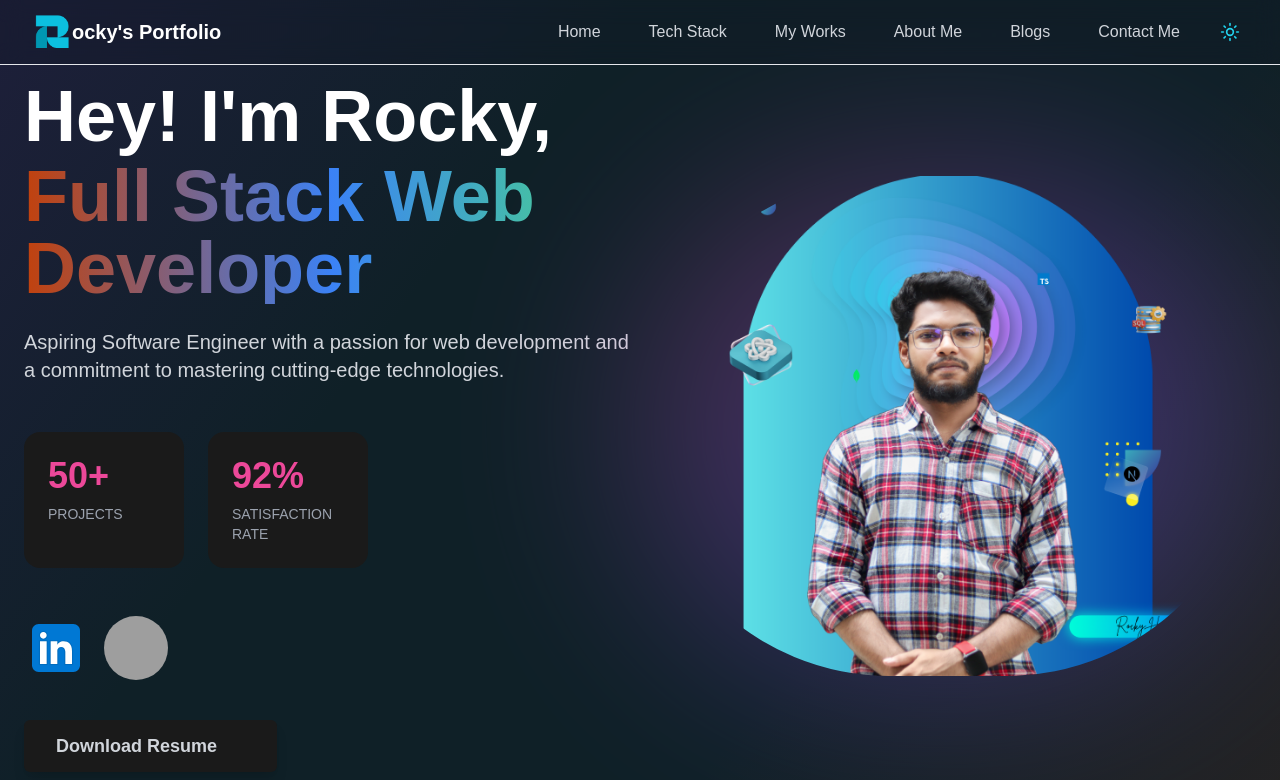
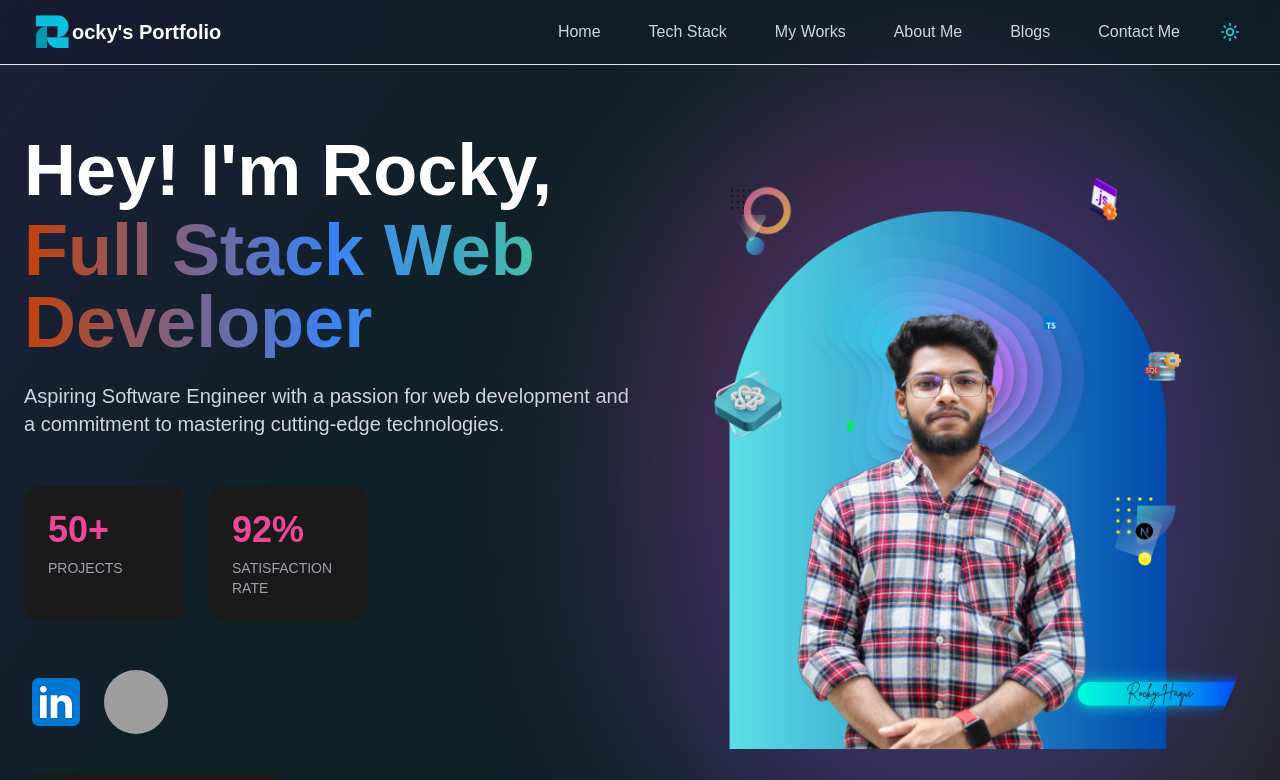
Before and after one commit to rockyhaque/rocky-haque-portfolio, a Next.js app: page / in a window 1280 px wide. Shown: the top 780 px of the page. Built offline with nearby package versions, Linux system fonts and the light colour scheme; grey boxes are pictures that could not be loaded.

Commit message:
deploy v2

```diff
--- a/src/app/layout.tsx
+++ b/src/app/layout.tsx
@@ -18,7 +18,7 @@ const geistMono = localFont({
 
 export const metadata: Metadata = {
   title: "Rocky Haque Portfolio",
-  description: "Generated by create next app",
+  description: "A Web Developer Portfolio",
 };
 
 export default function RootLayout({
--- a/src/components/HeroSection/HeroSection.tsx
+++ b/src/components/HeroSection/HeroSection.tsx
@@ -117,17 +117,18 @@ const HeroSection = () => {
   animate={{ opacity: 1, scale: 1 }}
   transition={{ duration: 0.8 }}
 >
-            <div className="relative w-full h-[400px] md:h-[500px] lg:h-[900]">
+  <div className="relative w-full h-[400px] md:h-[500px] lg:h-[600px] xl:h-[800px]">
     <div className="absolute inset-0 bg-gradient-to-br from-pink-500 via-purple-500 to-indigo-500 rounded-full filter blur-[100px] opacity-30"></div>
     <Image
       src="/assets/img/hero-banner.png"
       alt="Rocky Haque"
-                width={400}
-                height={400}
-                className="absolute inset-0 w-full h-full object-cover rounded-full z-10"
+      layout="fill"
+      objectFit="cover"
+      className="absolute inset-0 rounded-full z-10"
     />
   </div>
 </motion.div>
+
         </div>
       </div>
     </div>
```
Lines whose indentation alone changed are shown as unchanged.
